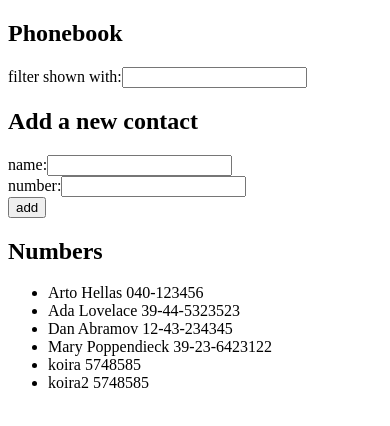
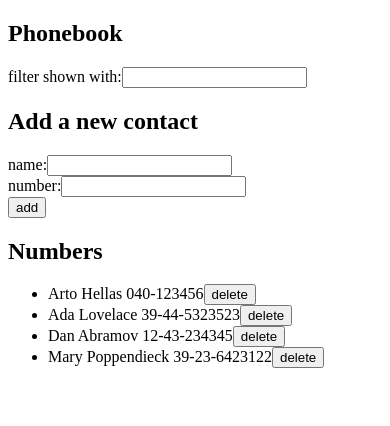
Before and after one commit to kynikki/fullstack-open, a React (Create React App) app in the folder osa2/phonebook/: page / in a window 390 px wide. Shown: the top 426 px of the page. Built offline with nearby package versions, Linux system fonts and the light colour scheme; data requests are answered from the project's data file.

Commit message:
delete added to phonebook

```diff
--- a/osa2/phonebook/db.json
+++ b/osa2/phonebook/db.json
@@ -19,16 +19,6 @@
       "name": "Mary Poppendieck",
       "number": "39-23-6423122",
       "id": 4
-    },
-    {
-      "name": "koira",
-      "number": "5748585",
-      "id": 5
-    },
-    {
-      "name": "koira2",
-      "number": "5748585",
-      "id": 6
     }
   ]
 }
--- a/osa2/phonebook/src/App.js
+++ b/osa2/phonebook/src/App.js
@@ -1,5 +1,4 @@
 import { useEffect, useState } from 'react'
-import axios from 'axios'
 import PersonForm from './components/PersonForm'
 import Filter from './components/Filter'
 import Persons from './components/Persons'
@@ -57,7 +56,23 @@ const App = () => {
     console.log(event.target.value)
     setNewFilter(event.target.value)
   }
-
+  const handleDeletePerson = (name, id) => {
+    return () => {
+      if (window.confirm(`Poistetaanko ${name} ?`)) {
+        personService
+          .remove(id)
+          .then(() => {
+            setPersons(persons.filter(n => n.id !== id));
+            setNewName("");
+            setNewNumber("");
+          })
+          .catch(error => {
+            setPersons(persons.filter(n => n.name !== name));
+          }
+        )
+      }
+    }
+  }
 
   return (
     <div>
@@ -72,7 +87,7 @@ const App = () => {
         handleNumberChange={handleNumberChange}
       />
       <h2>Numbers</h2>
-      <Persons persons={persons} newFilter={newFilter} />
+      <Persons persons={persons} newFilter={newFilter} handleDeletePerson={handleDeletePerson} />
     </div>
   )
 
--- a/osa2/phonebook/src/components/Person.js
+++ b/osa2/phonebook/src/components/Person.js
@@ -1,6 +1,12 @@
-const Person = (props) => {
+import React from "react"
+
+const Person = (props, remove) => {
+
     return (
-        <li>{props.name} {props.number}</li>
+        <li>
+            {props.name} {props.number}
+            <button onClick={props.remove}>delete</button>
+        </li>
     )
 }
 export default Person
--- a/osa2/phonebook/src/components/Persons.js
+++ b/osa2/phonebook/src/components/Persons.js
@@ -3,9 +3,15 @@ import Person from './Person'
 const Persons = (props) => {
     return (
       <ul>
-              {props.persons.filter(person => person.name.toUpperCase().includes(props.newFilter.toUpperCase())).map(person => (
-              <Person key={person.name} name={person.name} number={person.number} /> ))}
-          </ul>
+            {props.persons.filter(person =>
+                    person.name.toUpperCase().includes(props.newFilter.toUpperCase())).map(person => (
+                    <Person
+                        key={person.id}
+                        name={person.name}
+                        number={person.number}
+                        id={person.id}
+                        remove={props.handleDeletePerson(person.name, person.id)} />))}
+        </ul>
     )
 }
 export default Persons
--- a/osa2/phonebook/src/services/persons.js
+++ b/osa2/phonebook/src/services/persons.js
@@ -7,9 +7,15 @@ const getPersons = () => {
     return request.then(response => response.data)
 }
 
-const create = personObject => {
+const create = (personObject) => {
     const request = axios.post(baseUrl, personObject)
     return request.then(response => response.data)
 }
 
-export default { getPersons, create }
+const remove = (person) => {
+    const request = axios.delete(`${baseUrl}/${person.id}`)
+    console.log('henkilö poistettiin')
+    return request.then(response => response.data)
+}
+
+export default { getPersons, create, remove }
```
